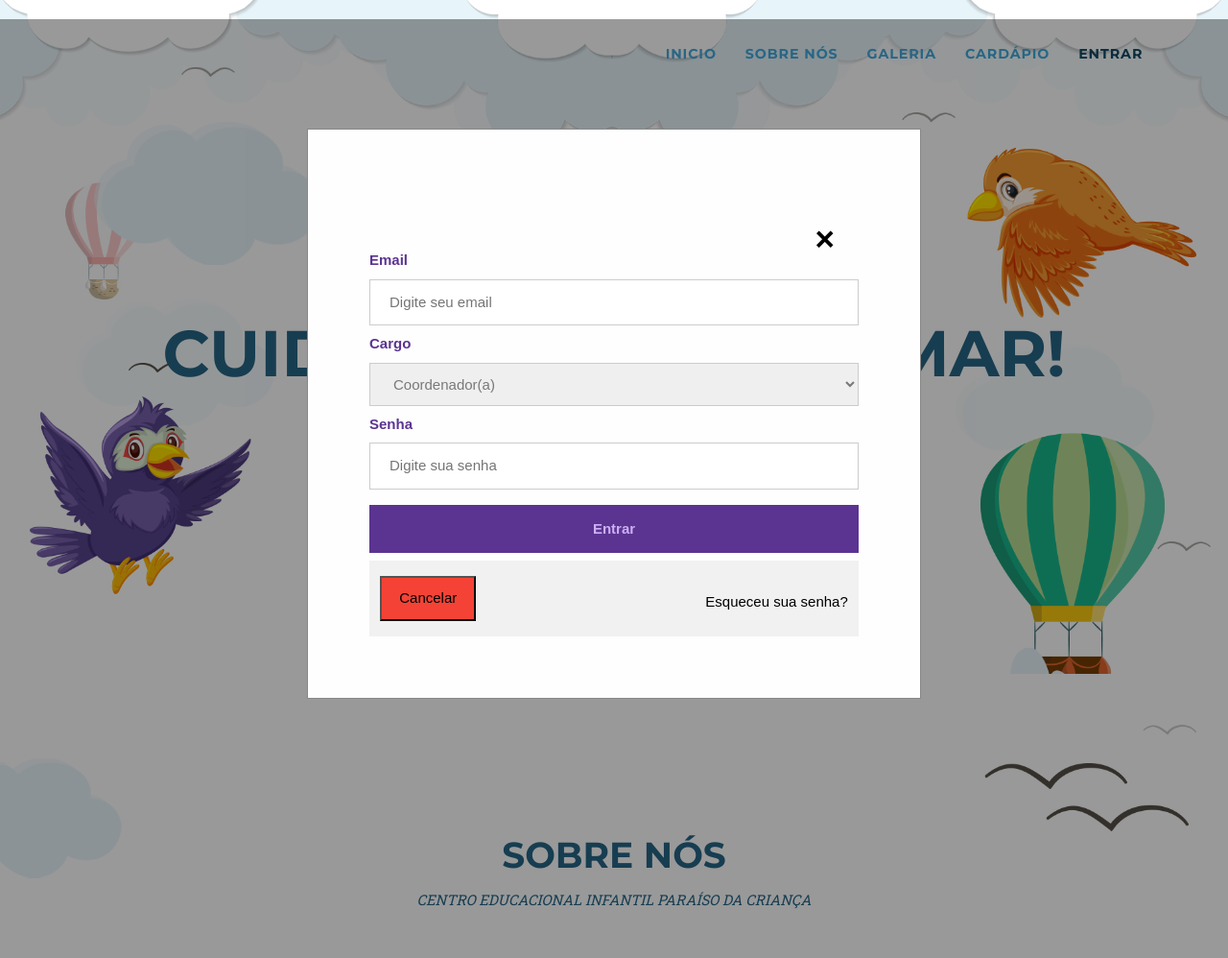
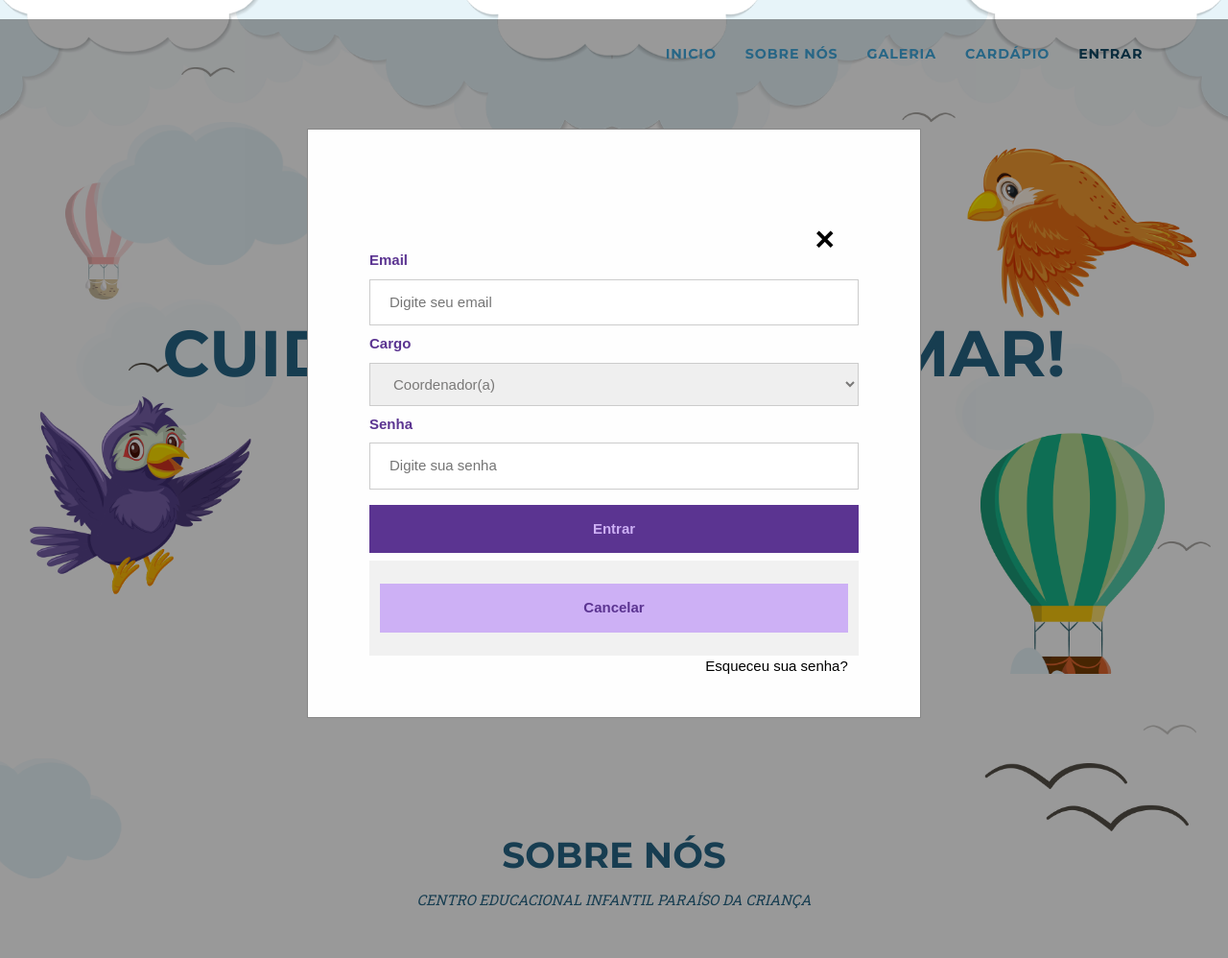
Before and after one commit to SAwarm/SystemParaisoDaCrianca, a PHP site: page / in a window 1280 px wide, after a click on "COLABORADOR". Shown: the whole page at 96% size. Run offline with PHP 8.4, Linux system fonts and the light colour scheme.

Commit message:
ajuste botão cancelar

```diff
--- a/index.php
+++ b/index.php
@@ -239,7 +239,7 @@ Paginas
           <input type="password" placeholder="Digite sua senha" name="senha_colaborador" class="input-senha" required>
         <button  class="btn-colaborador" type="button" style="background-color:#5b3491; color:#cdb0f5;" id="btn-colaborador">Entrar</button>
         <div class="container" style="background-color:#f1f1f1">
-          <button type="button"  onclick="document.getElementById('id01').style.display='none'" class="cancelbtn">Cancelar</button>
+          <button type="button"  onclick="document.getElementById('id01').style.display='none'" class="btn-colaborador">Cancelar</button>
           <span class="psw"><a style="color: black; cursor: pointer;" class="btn-colaborador-senha">Esqueceu sua senha?</a></span>
         </div>
         </form>
```
